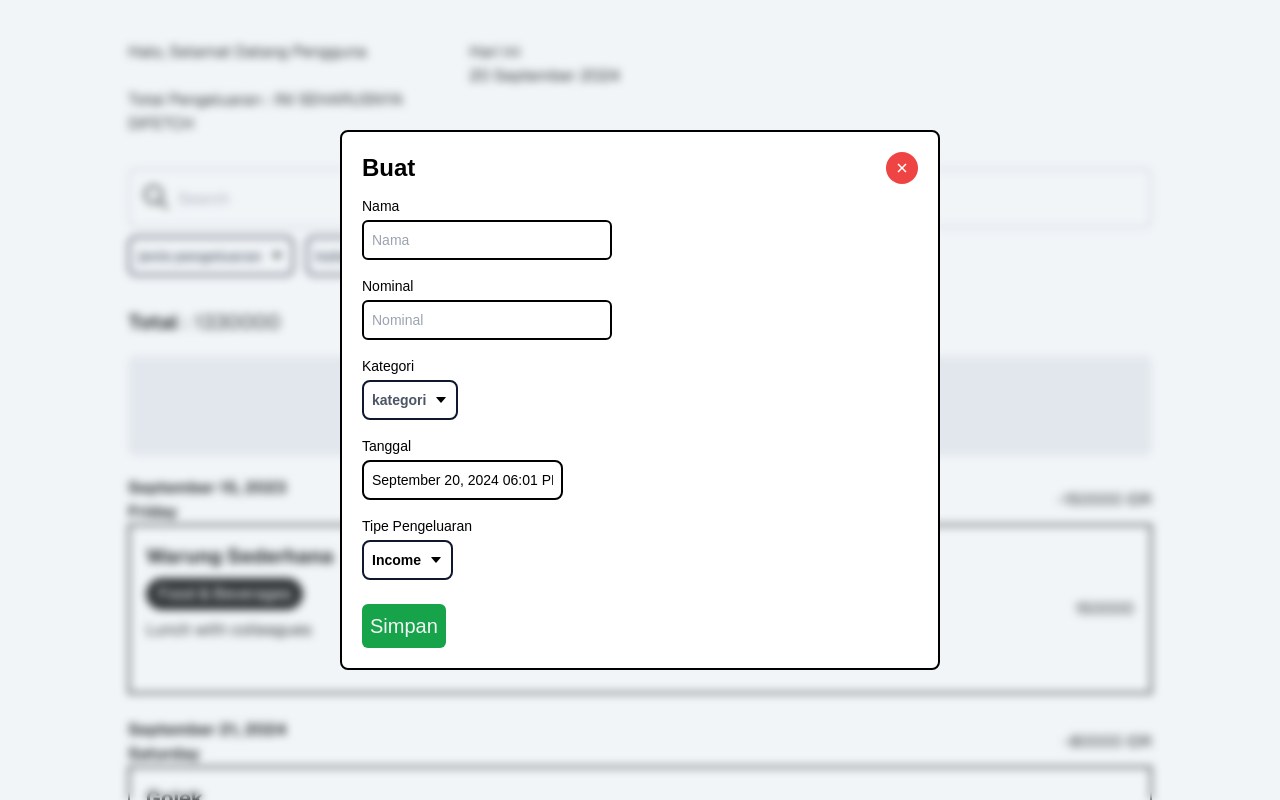
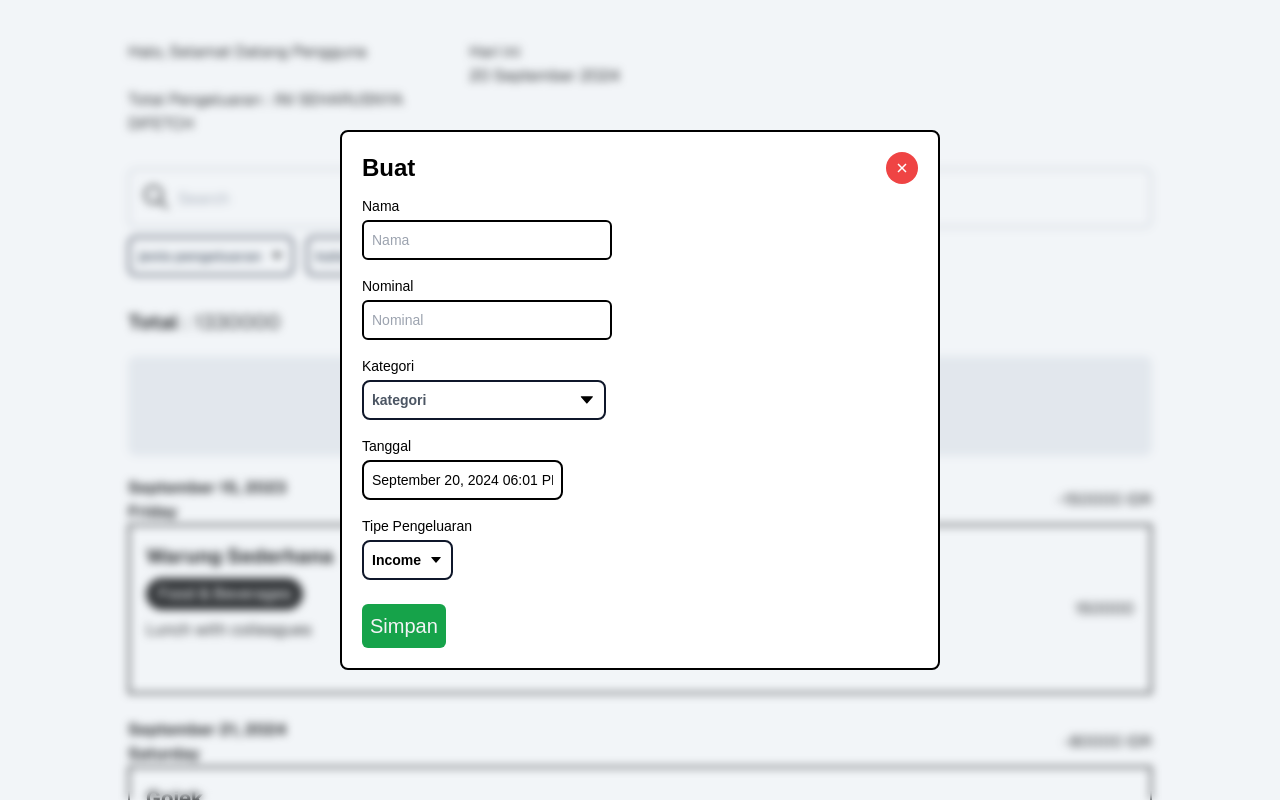
Before and after one commit to Wafi-Afdi/FE-Exprense-Tracker-PAW, a Next.js app: page / in a window 1280 px wide. Both pictures are taken after a click on the button 640 px from the left and 406 px from the top of the page. Shown: the top 800 px of the page. Built offline with nearby package versions, Linux system fonts and the light colour scheme.

Commit message:
update dropdown sudah typable

```diff
--- /dev/null
+++ b/src/components/universal-block/Dropdown/DropdownTypable.js
@@ -0,0 +1,115 @@
+"use client"
+import React, {useState, useEffect, useRef } from 'react'
+import { AiOutlineCaretDown, AiOutlineCaretUp  } from "react-icons/ai";
+
+
+function DropdownTypable({value = "", callback=(data) => {}, options=["test", "test2", "test3", "test4", "test5"], name="Placeholder", canType=false}) {
+    const [isOpen, SetIsOpen] = useState(false);
+    const dropdownRef = useRef(null);
+
+    function ChangeValue(value) {
+        callback(value)
+        SetIsOpen(false)
+    }
+
+    useEffect(() => {
+        // Handler to check if click is outside of the dropdown
+        const handleClickOutside = (event) => {
+            if (dropdownRef.current && !dropdownRef.current.contains(event.target) && isOpen) {
+                SetIsOpen(false);
+            }
+        };
+
+        // Add event listener on document
+        document.addEventListener('mousedown', handleClickOutside);
+
+        // Cleanup event listener
+        return () => {
+            document.removeEventListener('mousedown', handleClickOutside);
+        };
+    }, [dropdownRef]);
+
+    function showValue() {
+        try {
+            if(value) {
+                return value
+            } else {
+                return name
+            }
+        } catch (error) {
+            console.error(error)
+            return name
+        }
+
+    }
+    return (
+        <div className='relative flex flex-col items-center
+            max-w-fit
+            '
+            ref={dropdownRef}
+        >
+            <div className='
+                border-2 border-slate-900 rounded-lg p-2
+                bg-white
+                flex items-center justify-between
+            '>
+                <input className='
+                    flex items-center justify-between
+                    font-bold text-sm
+                    bg-white
+                    placeholder:text-gray-600
+                    text-black
+                    w-full
+                    outline-none
+
+                '
+                onFocus={(e) => SetIsOpen(true)}
+                onChange={(e) => callback(e.target.value)}
+                value={value}
+                type='text'
+                placeholder={name}
+
+                />
+                {
+                    isOpen ? (
+                        <AiOutlineCaretUp className='text-black ml-2 hover:cursor-pointer'
+                            onClick={(e) => SetIsOpen(false)}
+                        />
+                    )
+                    :
+                    (
+                        <AiOutlineCaretDown className='text-black ml-2 hover:cursor-pointer'
+                            onClick={(e) => SetIsOpen(true)}
+                        />
+                    )
+                }
+            </div>
+            {
+                isOpen ?
+                (
+                    <div className='bg-white text-black border-2 border-black border-t-0 absolute w-full top-[35px]
+                        z-[100]
+                        overflow-y-auto max-h-[150px]
+                    '>
+                        {
+                            options.map((data, idx) => (
+                                <div key={idx} className='p-2 text-sm hover:cursor-pointer hover:bg-gray-300
+                                '
+                                onClick={(e) => ChangeValue(data)}
+                                >
+                                    {data}
+                                </div>
+                            ))
+                        }
+                    </div>
+                )
+                :
+                (
+                    <></>
+                )
+            }
+        </div>
+    )
+}
+
+export default DropdownTypable
--- a/src/components/universal-block/Modal/EditModal.js
+++ b/src/components/universal-block/Modal/EditModal.js
@@ -11,6 +11,7 @@ import "react-datepicker/dist/react-datepicker.css";
 
 // komponen internal
 import Dropdown from '@/components/universal-block/Dropdown/Dropdown';
+import DropdownTypable from '../Dropdown/DropdownTypable';
 import TextInput from '@/components/universal-block/Input/TextInput';
 import CalendarContainer from './OverlayPortal';
 
@@ -82,7 +83,7 @@ function EditCreatePopupModal({
                     <div>
                         <p className='text-sm'>Kategori</p>
                         <div className='mt-1'/>
-                        <Dropdown
+                        <DropdownTypable
                             callback={(data) => UbahStateValue(data, 'kategori')}
                             value={formData.kategori}
                             name='kategori'
```
